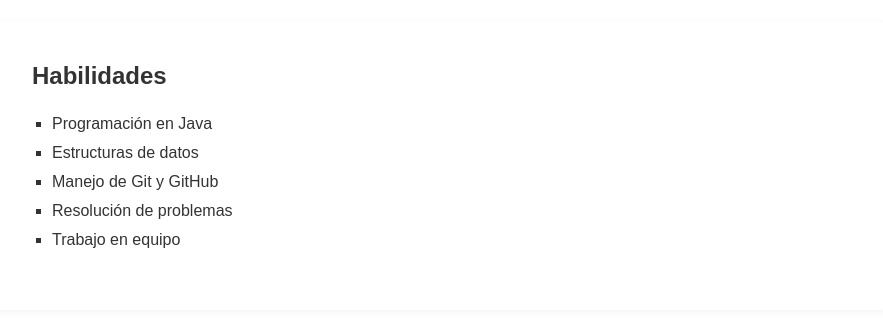
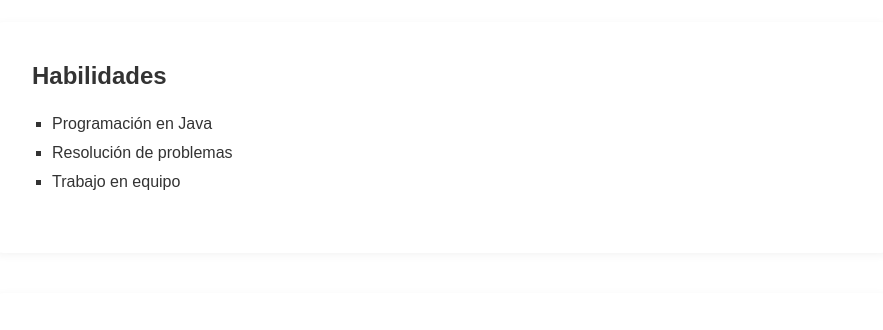
Before and after one commit to yisuarirodriguez2410/yisuarirodriguez2410.github.io, a plain HTML site: page index.html in a window 1280 px wide. Shown: the part 2060-2390 px from the top of the page, without its empty margins (198-1081 px from the left). Drawn offline with Linux system fonts and the light colour scheme.

Commit message:
index.html

```diff
--- a/index.html
+++ b/index.html
@@ -118,8 +118,6 @@
         <h2>Habilidades</h2>
         <ul>
             <li>Programación en Java</li>
-            <li>Estructuras de datos</li>
-            <li>Manejo de Git y GitHub</li>
             <li>Resolución de problemas</li>
             <li>Trabajo en equipo</li>
         </ul>
```
